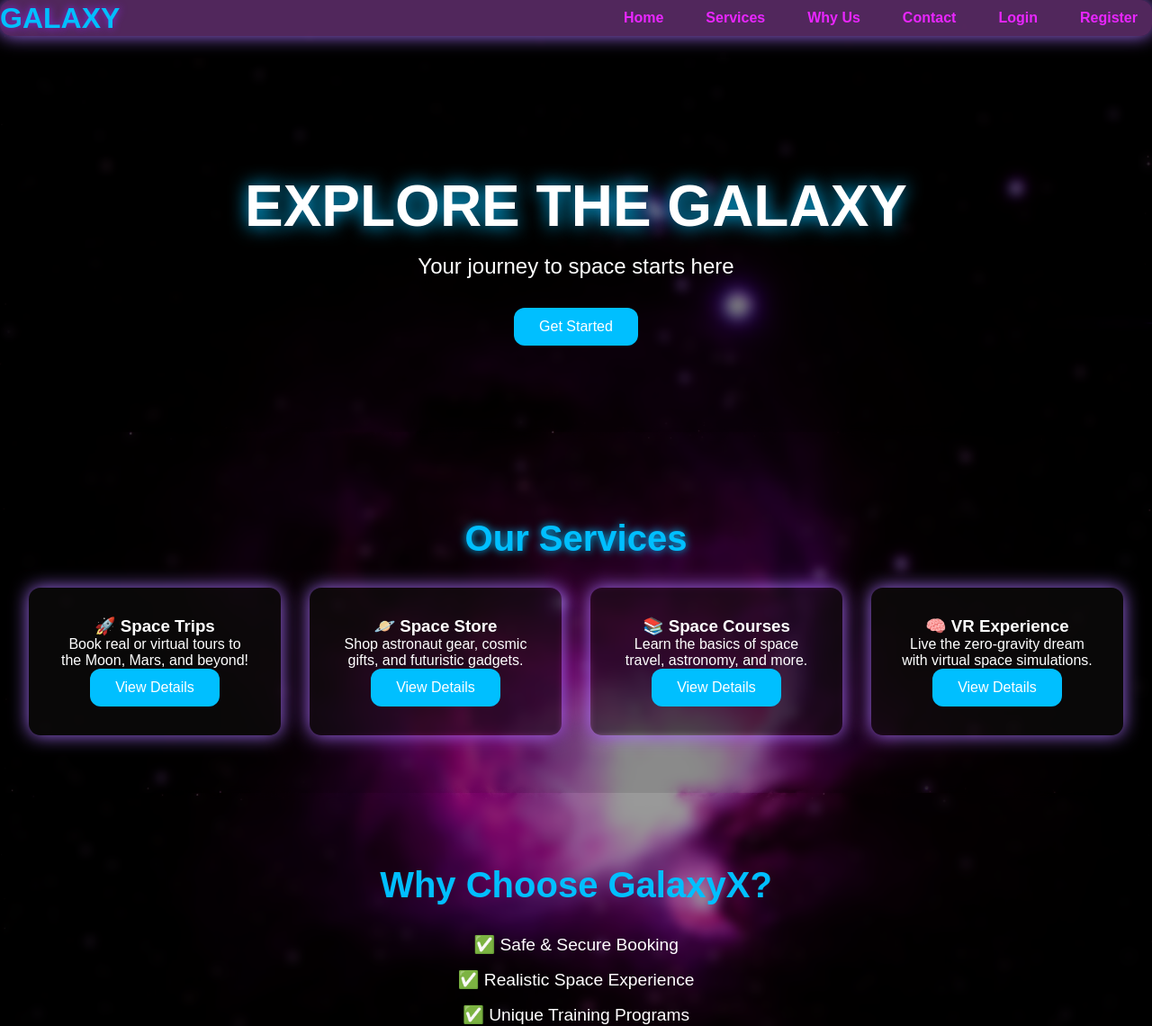
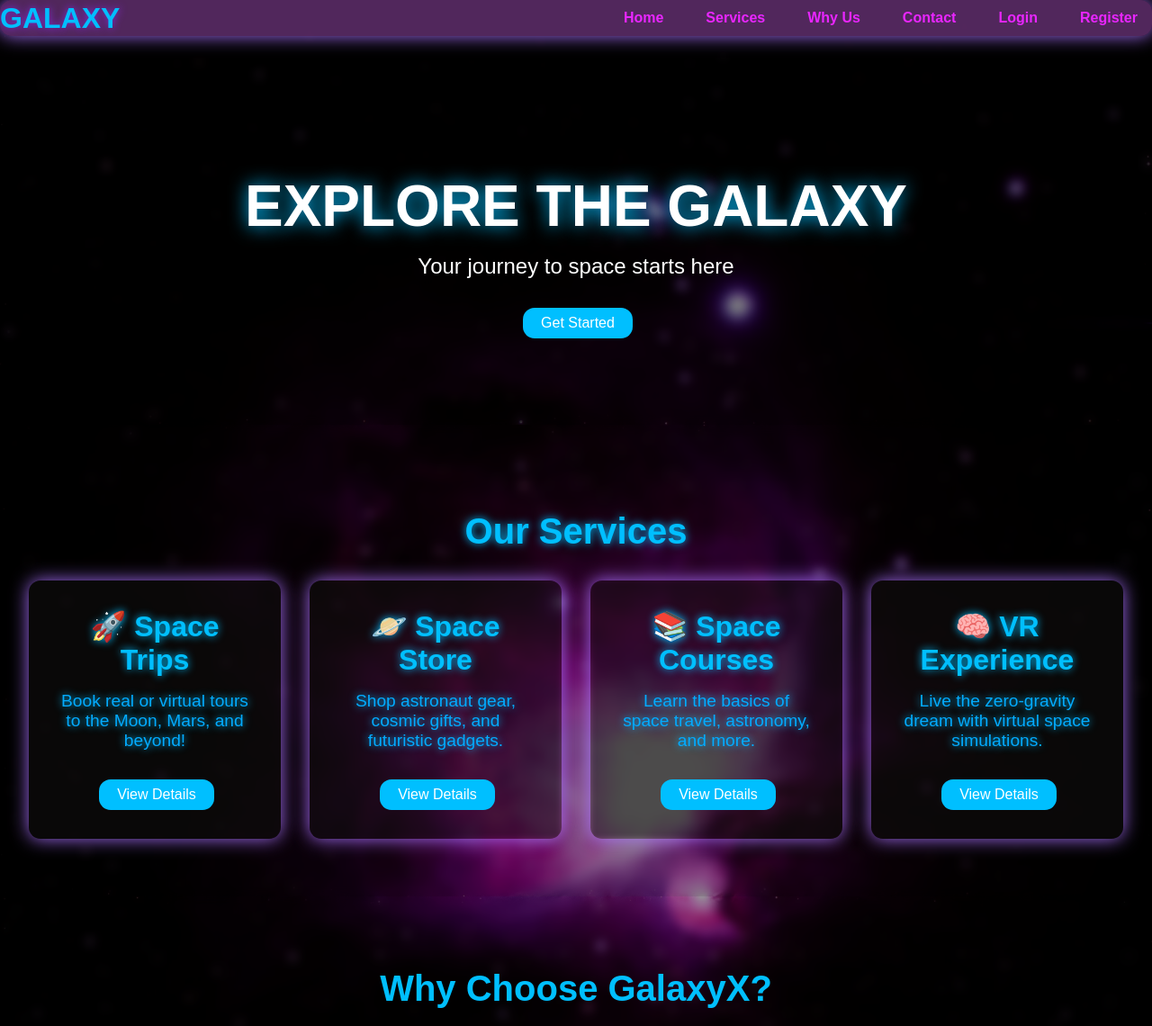
Before and after one commit to Mustafa-2005/web-final-project, a PHP site: page /html/index.html in a window 1280 px wide. Shown: the top 1140 px of the page at 90% size. Run offline with PHP 8.4, Linux system fonts and the light colour scheme.

Commit message:
edit service style

```diff
--- a/css/index.css
+++ b/css/index.css
@@ -85,20 +85,23 @@ nav a:hover {
 }
 
 .btn {
+    position: relative;
+    left: 2px;
+    bottom: 0;
     display: inline-block;
-    padding: 12px 28px;
+    padding: 8px 20px;
     background: #00bfff;
     color: white;
     border: none;
-    border-radius: 12px;
-    transition: background 0.3s, transform 0.2s;
+    border-radius: 13px;
     font-size: 1rem;
     text-decoration: none;
 }
 
 .btn:hover {
-    background: #66e3ff;
+    background: rgb(170, 113, 255);
     transform: scale(1.05);
+    transition: 0.3s ease;
 }
 
 /* Services */
@@ -109,6 +112,27 @@ nav a:hover {
     backdrop-filter: blur(6px);
 }
 
+.services p {
+    font-size: 1.2rem;
+    margin: 0 auto 2rem;
+    color: rgb(3, 171, 255);
+    text-shadow: 0 0 10px #00bfff;
+}
+
+.services p:hover{
+    color: #00fff7;
+    text-shadow: 0 0 10px #00bfff;
+}
+
+.services h3 {
+    font-size: 2rem;
+    margin-bottom: 1rem;
+    color: #00bfff;
+    text-shadow: 0 0 10px #00bfff;
+}
+
+
+
 .services h2 {
     font-size: 2.5rem;
     margin-bottom: 2rem;
@@ -118,7 +142,7 @@ nav a:hover {
 
 .cards {
     display: grid;
-    grid-template-columns: repeat(auto-fit, minmax(280px, 1fr));
+    grid-template-columns: repeat(auto-fit, minmax(260px, 1fr));
     gap: 2rem;
     margin-top: 2rem;
 }
@@ -133,15 +157,15 @@ nav a:hover {
 }
 
 .card:hover {
-    background-color:rgba(223, 108, 255);
-    box-shadow: 0 0 25px rgb(0, 191, 255);
-    transform: scale(1.05);
-    color: rgb(0, 116, 154);
-}
-
-.card h3:hover {
-    text-shadow: 0 0 10px #fdfdfd;
-
+        background-color:rgba(223, 108, 255);
+        transform: scale(1.05);
+        transition: 0.3s ease;
+        color: #00ffff;
+        text-shadow: 0 0 10px #ececec;
+        border: 3px solid #00ddff;
+        backdrop-filter: blur(10px);
+        border-radius: 35px;
+        box-shadow: 0 0px 20px rgb(43, 107, 255);
 }
 
 /* Why Us */
```
